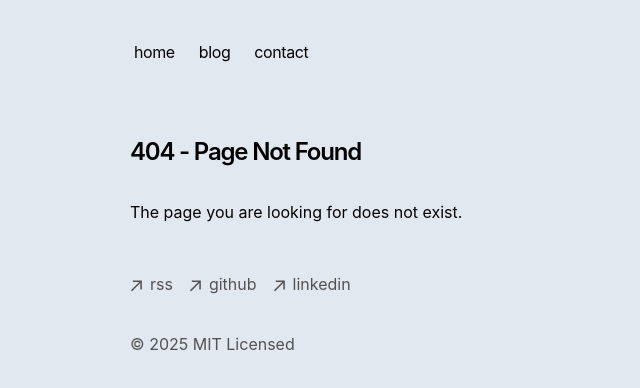
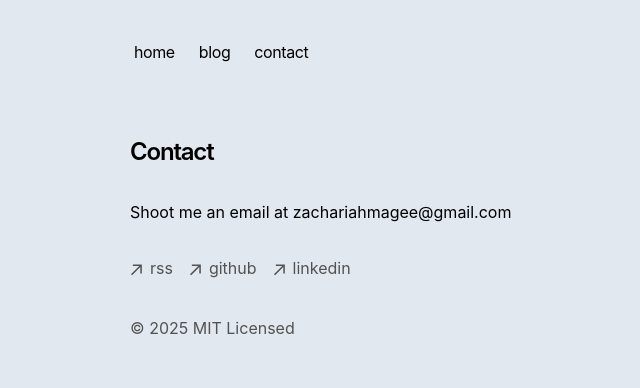
Before and after one commit to zachariahmagee/zachariah-is, a Next.js app: page /contact in a window 1280 px wide. Before the commit this address had no page. Shown: the top 388 px of the page, without its empty margins (62-702 px from the left). Built offline with nearby package versions, Linux system fonts and the light colour scheme.

Commit message:
added contact page but need to build the email form

```diff
--- /dev/null
+++ b/app/contact/page.tsx
@@ -0,0 +1,13 @@
+
+
+
+
+export default function Page() {
+  return (
+    <section>
+      <h1 className="font-semibold text-2xl mb-8 tracking-tighter">Contact</h1>
+      <p>Shoot me an email at zachariahmagee@gmail.com</p>
+
+    </section>
+  )
+}
```
